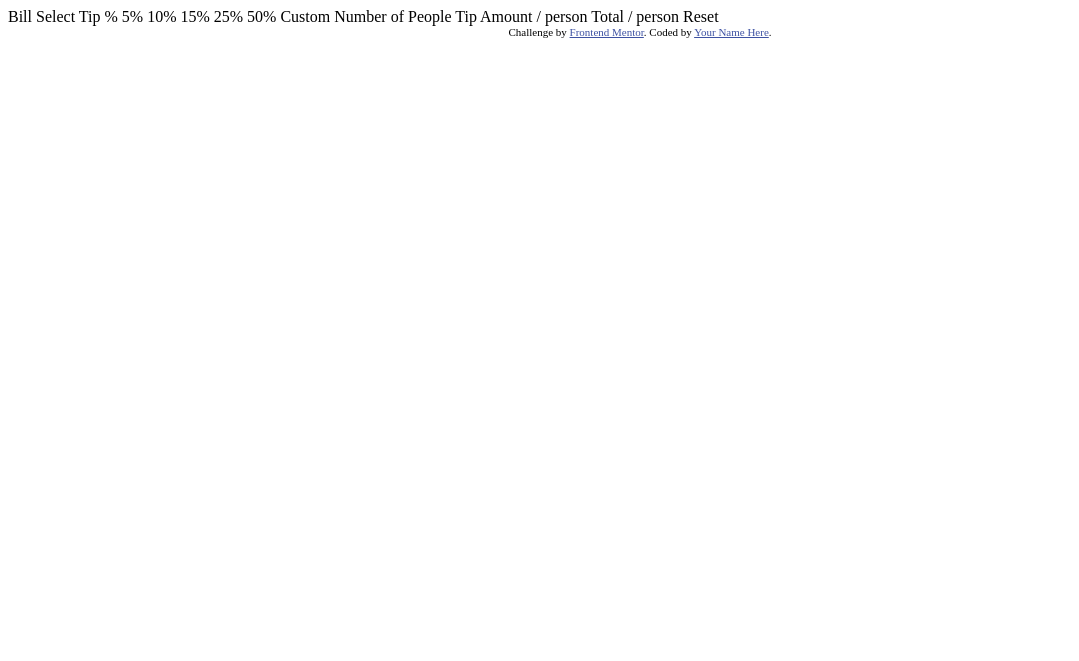
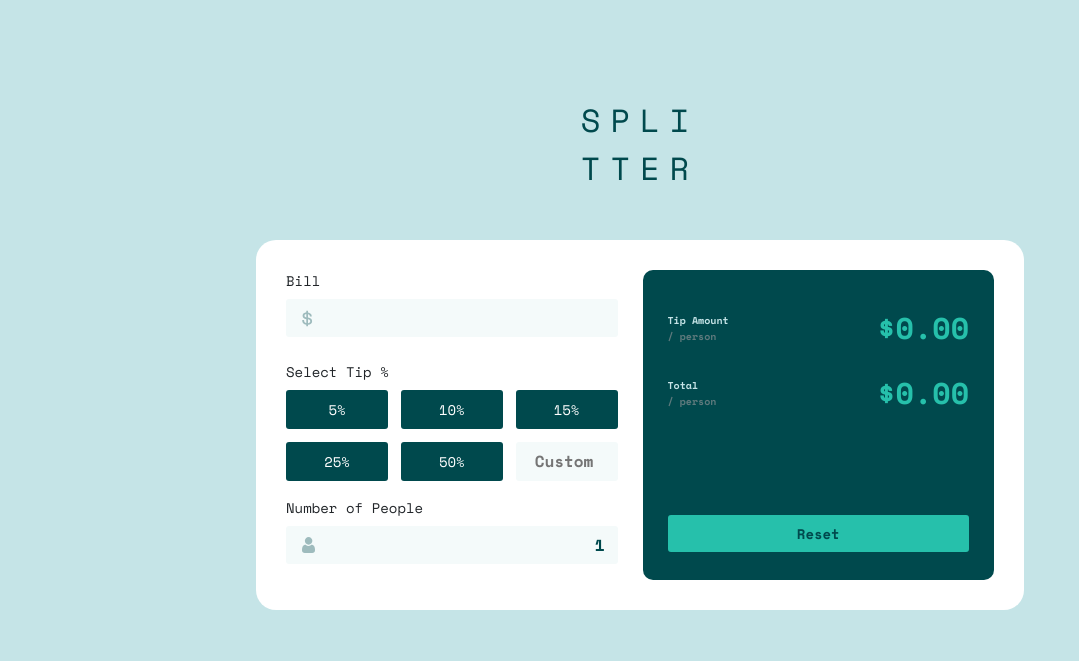
Before and after one commit to harsha218/tip-calculator-fme-challenge, a plain HTML site: page index.html in a window 1280 px wide. Shown: the whole page, without its empty margins (0-1079 px from the left). Drawn offline with nearby package versions, Linux system fonts and the light colour scheme.

Commit message:
complete draft

```diff
--- a/index.html
+++ b/index.html
@@ -1,44 +1,97 @@
 <!DOCTYPE html>
 <html lang="en">
+
 <head>
-  <meta charset="UTF-8">
-  <meta name="viewport" content="width=device-width, initial-scale=1.0"> <!-- displays site properly based on user's device -->
+	<meta charset="UTF-8">
+	<meta name="viewport" content="width=device-width, initial-scale=1.0">
+	<!-- displays site properly based on user's device -->
 
-  <link rel="icon" type="image/png" sizes="32x32" href="./images/favicon-32x32.png">
+	<link rel="icon" type="image/png" sizes="32x32" href="./images/favicon-32x32.png">
 
-  <title>Frontend Mentor | Tip calculator app</title>
+	<link rel="preconnect" href="https://fonts.googleapis.com">
+	<link rel="preconnect" href="https://fonts.gstatic.com" crossorigin>
+	<link href="https://fonts.googleapis.com/css2?family=Space+Mono:wght@400;700&display=swap" rel="stylesheet">
 
-  <!-- Feel free to remove these styles or customise in your own stylesheet 👍 -->
-  <style>
-    .attribution { font-size: 11px; text-align: center; }
-    .attribution a { color: hsl(228, 45%, 44%); }
-  </style>
+	<title>Frontend Mentor | Tip calculator app</title>
+
+	<!-- CSS only -->
+	<link href="https://cdn.jsdelivr.net/npm/bootstrap@5.0.2/dist/css/bootstrap.min.css" rel="stylesheet"
+		integrity="sha384-EVSTQN3/azprG1Anm3QDgpJLIm9Nao0Yz1ztcQTwFspd3yD65VohhpuuCOmLASjC" crossorigin="anonymous">
+
+	<link rel="stylesheet" href="index.css">
 </head>
+
 <body>
 
-  Bill
+	<h2 class="text-center m-5 pt-5 splitter">SPLI<br />TTER</h2>
+	<div class="masterContainer">
+		<div class="whiteWrapper mb-5">
+			<div class="inputSide">
+				<div class="mb-2">
+					Bill
+				</div>
+				<div class="inputDiv">
+					<img src="./images/icon-dollar.svg" alt="">
+					<input id='costInput' onkeypress="return isNumberKey(event)" />
+				</div>
+				<div class="mt-4">
+					Select Tip %
+				</div>
+				<div class='tipsContainer mt-2'>
+					<div class='tip' id='tip5' onclick="choiceChange(5)">5%</div>
+					<div class='tip' id='tip10' onclick="choiceChange(10)">10%</div>
+					<div class='tip' id='tip15' onclick="choiceChange(15)">15%</div>
+					<div class='tip' id='tip25' onclick="choiceChange(25)">25%</div>
+					<div class='tip' id='tip50' onclick="choiceChange(50)">50%</div>
+					<div class='customTip inputDiv'>
+						<input id='tipInput' placeholder="Custom" onkeypress="return isNumberKey(event)" />
+					</div>
+				</div>
 
-  Select Tip %
-  5%
-  10%
-  15%
-  25%
-  50%
-  Custom
+				<div class='mt-3 mb-2'>
+					Number of People
+				</div>
+				<div class="inputDiv mb-3">
+					<img src="./images/icon-person.svg" alt="">
+					<input id='peopleInput' min="1" onkeypress="return isNumberKey(event)" value="1" />
+				</div>
+			</div>
+			<div class="outputSide">
+				<div class='stats'>
+					<label>
+						<span class='part1'> Tip Amount </span> <br />
+						<span class='part2'>/ person </span>
+					</label>
+					<span id="tip">$0.00</span>
+				</div>
 
-  Number of People
+				<div class='stats'>
+					<label>
+						<span class='part1'> Total </span> <br />
+						<span class='part2'>/ person </span>
+					</label>
+					<span id="total">$0.00</span>
+				</div>
+				<div class="resetBtn" onclick="resetCalculator()">
+					Reset
+				</div>
 
-  Tip Amount
-  / person
+			</div>
+		</div>
+	</div>
 
-  Total
-  / person
+	<div class="attribution">
+		Challenge by <a href="https://www.frontendmentor.io?ref=challenge" target="_blank">Frontend Mentor</a>.
+		Coded by <a href="#">Sree Harsha Chinta</a>.
+	</div>
 
-  Reset
+	<!-- JavaScript Bundle with Popper -->
+	<script src="https://cdn.jsdelivr.net/npm/bootstrap@5.0.2/dist/js/bootstrap.bundle.min.js"
+		integrity="sha384-MrcW6ZMFYlzcLA8Nl+NtUVF0sA7MsXsP1UyJoMp4YLEuNSfAP+JcXn/tWtIaxVXM"
+		crossorigin="anonymous"></script>
 
-  <div class="attribution">
-    Challenge by <a href="https://www.frontendmentor.io?ref=challenge" target="_blank">Frontend Mentor</a>.
-    Coded by <a href="#">Your Name Here</a>.
-  </div>
+	<script src="./index.js"></script>
+
 </body>
+
 </html>
--- /dev/null
+++ b/index.js
@@ -0,0 +1,53 @@
+function isNumberKey(evt) {
+    inputChange();
+    var charCode = (evt.which) ? evt.which : evt.keyCode
+    if (charCode > 31 && (charCode < 48 || charCode > 57)) {
+        if (charCode == 46) {
+            return true;
+        }
+        return false;
+    }
+    return true;
+}
+
+let globalTip = 0;
+let prevActive = null;
+
+const choiceChange = (value) => {
+    if (prevActive) {
+        let prev = document.getElementById(prevActive);
+        prev.classList.remove('active');
+    }
+    prevActive = `tip${value}`;
+    document.getElementById('tipInput').value = '';
+    let next = document.getElementById(`tip${value}`);
+    next.classList.add('active');
+    globalTip = value;
+}
+
+const resetCalculator = () => {
+    document.getElementById('costInput').value = '';
+    document.getElementById('peopleInput').value = '1   '
+    document.getElementById('tipInput').value = '';
+    globalTip = 0;
+    return true;
+}
+
+const inputChange = () => {
+    let cost = document.getElementById('costInput').value || 0;
+    let people = document.getElementById('peopleInput').value || 1;
+    if(document.getElementById('tipInput').value && prevActive != null){
+        let prev = document.getElementById(prevActive);
+        prev.classList.remove('active');
+        prevActive = null;
+    }
+    let tipPercent = document.getElementById('tipInput').value || globalTip;
+
+    let tip = (cost * tipPercent * 0.01) / people;
+    let total = (cost / people) + tip;
+
+    document.getElementById('tip').innerText = `$${tip.toFixed(2).toString()}`;
+    document.getElementById('total').innerText = `$${total.toFixed(2).toString()}`
+}
+
+setInterval(inputChange, 400);
--- /dev/null
+++ b/index.scss
@@ -0,0 +1,229 @@
+$strong-cyan: hsl(172, 67%, 45%);
+
+$very-dark-cyan: hsl(183, 100%, 15%);
+$dark-grayish-cyan1: hsl(186, 14%, 43%);
+$dark-grayish-cyan2: hsl(184, 14%, 56%);
+$light-grayish-cyan1: hsl(185, 41%, 84%);
+$light-grayish-cyan2: hsl(189, 41%, 97%);
+$white: hsl(0, 0%, 100%);
+
+$input-size: 24px;
+
+body {
+    margin: 0px;
+    padding: 0px;
+    background-color: $light-grayish-cyan1;
+    font-family: "Space Mono", monospace;
+    font-size: 14px;
+}
+
+.splitter {
+    letter-spacing: 10px;
+    line-height: inherit;
+    color: $very-dark-cyan;
+}
+
+.masterContainer {
+    display: flex;
+    justify-content: center;
+    margin-inline: 20vw;
+    border-radius: 20px;
+}
+
+.whiteWrapper {
+    background-color: $white;
+    border-radius: 20px;
+    padding: 30px;
+
+    display: grid;
+    grid-template-columns: repeat(2, minmax(0, 1fr));
+    grid-gap: 5px;
+}
+
+.inputSide {
+    .tipsContainer {
+        display: grid;
+        grid-template-columns: repeat(3, minmax(0, 1fr));
+        grid-gap: 0.8rem;
+        margin-right: 20px;
+
+        .tip {
+            background-color: $very-dark-cyan;
+            border-radius: 3px;
+            color: $white;
+            padding: 8px;
+            display: grid;
+            place-items: center;
+            border: 1px solid transparent;
+            transition: 0.4s;
+            cursor: pointer;
+
+            &:hover {
+                border: 1px solid $very-dark-cyan;
+                background-color: $light-grayish-cyan2;
+                color: $very-dark-cyan;
+            }
+        }
+
+        .tip.active {
+            // border: 1px solid $very-dark-cyan;
+            background-color: $light-grayish-cyan1;
+            color: $very-dark-cyan;
+        }
+
+        .customTip {
+            background-color: $light-grayish-cyan2;
+            color: $very-dark-cyan;
+            padding: 5px;
+            border-radius: 3px;
+            border: 1px solid transparent;
+            margin: 0 !important;
+            transition: 0.3s;
+            cursor: pointer;
+
+            input {
+                width: 100%;
+
+                &::placeholder {
+                    text-align: center;
+                }
+            }
+
+            &:hover {
+                border: 1px solid $very-dark-cyan;
+            }
+        }
+    }
+}
+
+.outputSide {
+    background-color: $very-dark-cyan;
+    border-radius: 10px;
+    padding: 25px;
+    color: $white;
+
+    .stats {
+        display: flex;
+        justify-content: space-between;
+        align-items: center;
+        padding-block: 10px;
+        gap: 50px;
+
+        label {
+            line-height: 14px;
+            flex-wrap: nowrap;
+            flex-shrink: 0;
+
+            span {
+                font-size: 10px;
+                font-weight: bold;
+            }
+
+            .part1 {
+                color: $light-grayish-cyan1;
+            }
+
+            .part2 {
+                color: $dark-grayish-cyan1;
+            }
+        }
+
+        span {
+            font-size: 30px;
+            font-weight: bold;
+            color: $strong-cyan;
+            overflow-x: auto;
+            scrollbar-width: thin;
+        }
+    }
+
+    .resetBtn {
+        background-color: $strong-cyan;
+        color: $very-dark-cyan;
+        font-weight: bold;
+        margin-top: 90px;
+        padding: 8px;
+        text-align: center;
+        border-radius: 3px;
+        cursor: pointer;
+        transition: 0.3s;
+
+        &:hover {
+            background-color: $light-grayish-cyan1;
+        }
+    }
+}
+
+.inputDiv {
+    padding: 5px;
+    padding-left: 15px;
+    margin-right: 20px;
+    border-radius: 3px;
+    background-color: $light-grayish-cyan2;
+    display: flex;
+    align-items: center;
+    border: 1px solid transparent;
+
+    input {
+        outline: none;
+        border: none;
+        background-color: transparent;
+        color: $very-dark-cyan;
+        font-weight: bold;
+        font-size: 16px;
+        text-align: right;
+        width: 100%;
+        padding-inline-end: 7px;
+    }
+    &:hover {
+        transition: 0.3s;
+        background-color: $light-grayish-cyan1;
+    }
+}
+
+.attribution {
+    font-size: 11px;
+    text-align: center;
+    position: absolute;
+    bottom: 10px;
+    width: 100%;
+    display: none;
+}
+
+.attribution a {
+    color: hsl(228, 45%, 44%);
+}
+
+@media (max-width: 1050px) {
+    .masterContainer {
+        margin-inline: 10vw;
+    }
+}
+
+@media (max-width: 800px) {
+    .masterContainer {
+        margin-inline: 5vw;
+    }
+}
+
+@media (max-width: 650px) {
+    .whiteWrapper {
+        grid-template-columns: repeat(1, minmax(0, 1fr)) !important;
+    }
+
+    .inputDiv {
+        margin-right: 0px !important;
+    }
+    .tipsContainer {
+        margin-right: 0px !important;
+    }
+}
+
+@media (max-width: 450px) {
+    .masterContainer {
+        margin-inline: 0px !important;
+    }
+    .tipsContainer {
+        grid-template-columns: repeat(2, minmax(0, 1fr)) !important;
+    }
+}
```
Also changed, not shown: index.css (added), 1 other file.
